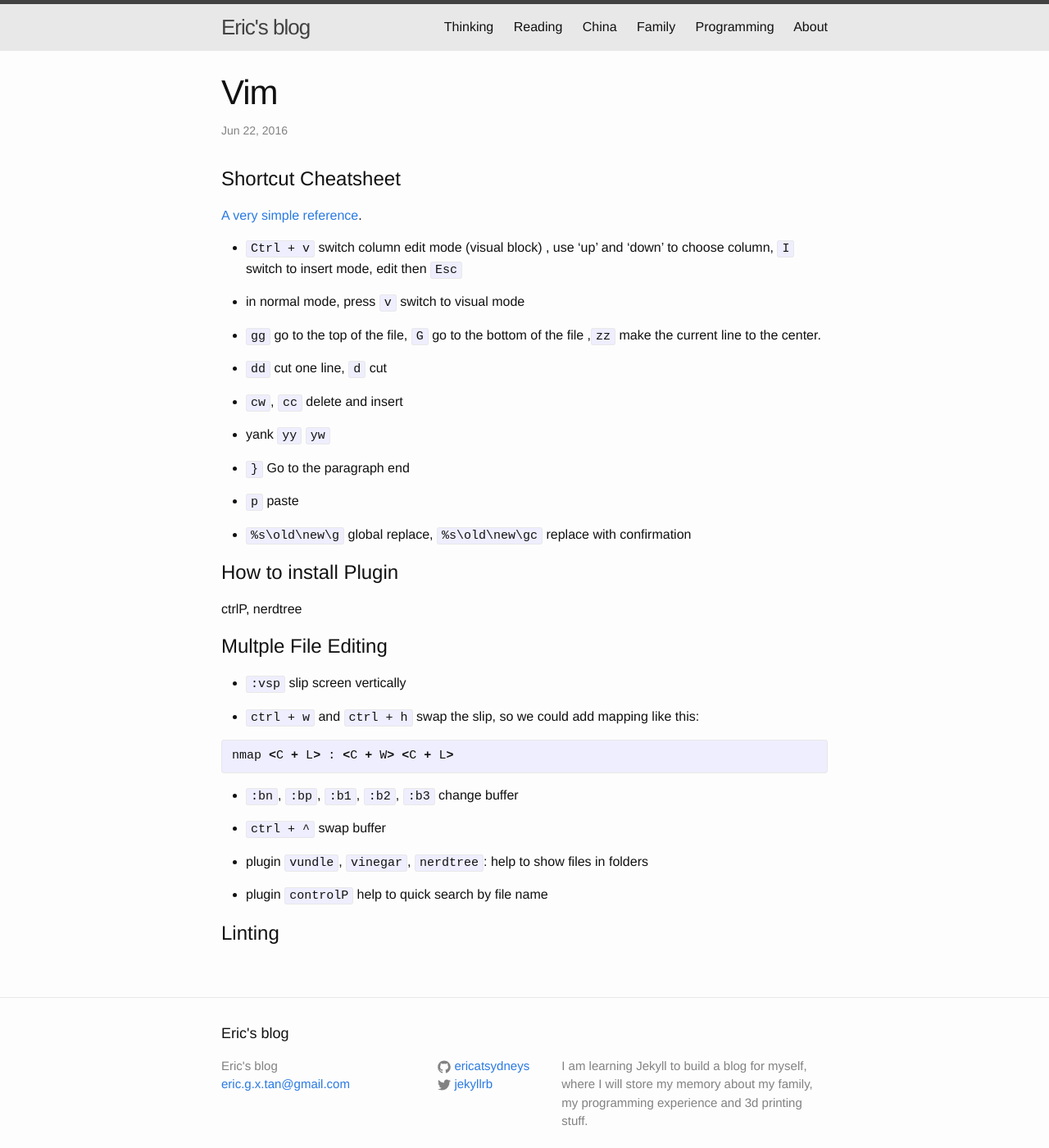
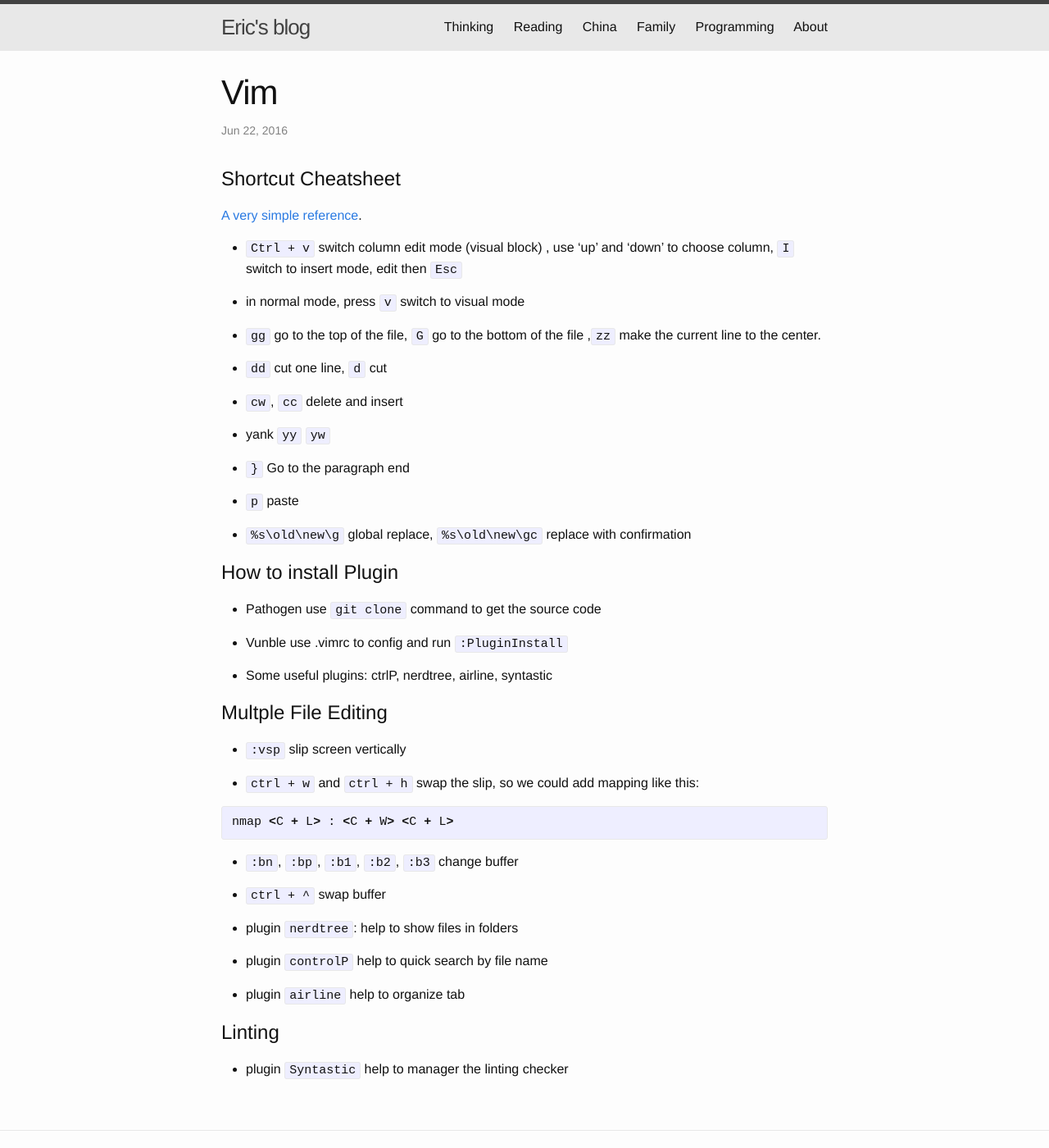
Before and after one commit to ericatsydney/ericatsydney.github.io, a Jekyll site: the page built from _posts/2016-06-23-journey-to-vim.markdown, in a window 1280 px wide and 1400 px high. Shown: the whole window at 82% size. Built offline with Jekyll 4.4.1, drawn with Linux system fonts in a browser that asks for light colours.

Commit message:
Updated vim.

```diff
--- a/_posts/2016-06-23-journey-to-vim.markdown
+++ b/_posts/2016-06-23-journey-to-vim.markdown
@@ -28,7 +28,11 @@ Shortcut Cheatsheet
 
 How to install Plugin
 =====================
-ctrlP, nerdtree
+- Pathogen use `git clone` command to get the source code
+
+- Vunble use .vimrc to config and run `:PluginInstall`
+
+- Some useful plugins: ctrlP, nerdtree, airline, syntastic
 
 Multple File Editing
 ====================
@@ -43,9 +47,12 @@ nmap <C + L> : <C + W> <C + L>
 
 - `ctrl + ^` swap buffer
 
-- plugin `vundle`, `vinegar`, `nerdtree`: help to show files in folders
+- plugin `nerdtree`: help to show files in folders
 
 - plugin `controlP` help to quick search by file name
 
+- plugin `airline` help to organize tab
+
 Linting
 =======
+- plugin `Syntastic` help to manager the linting checker
```
